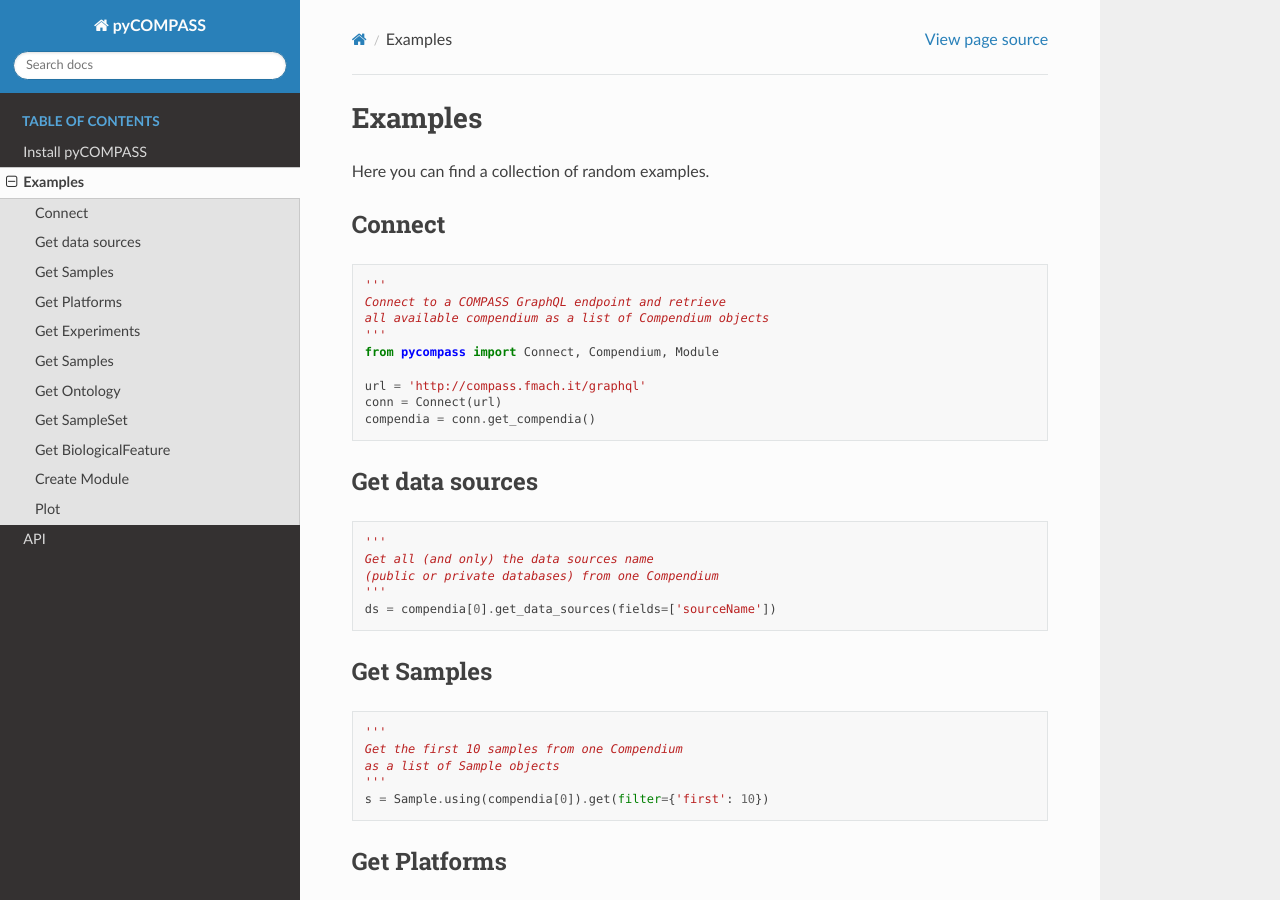
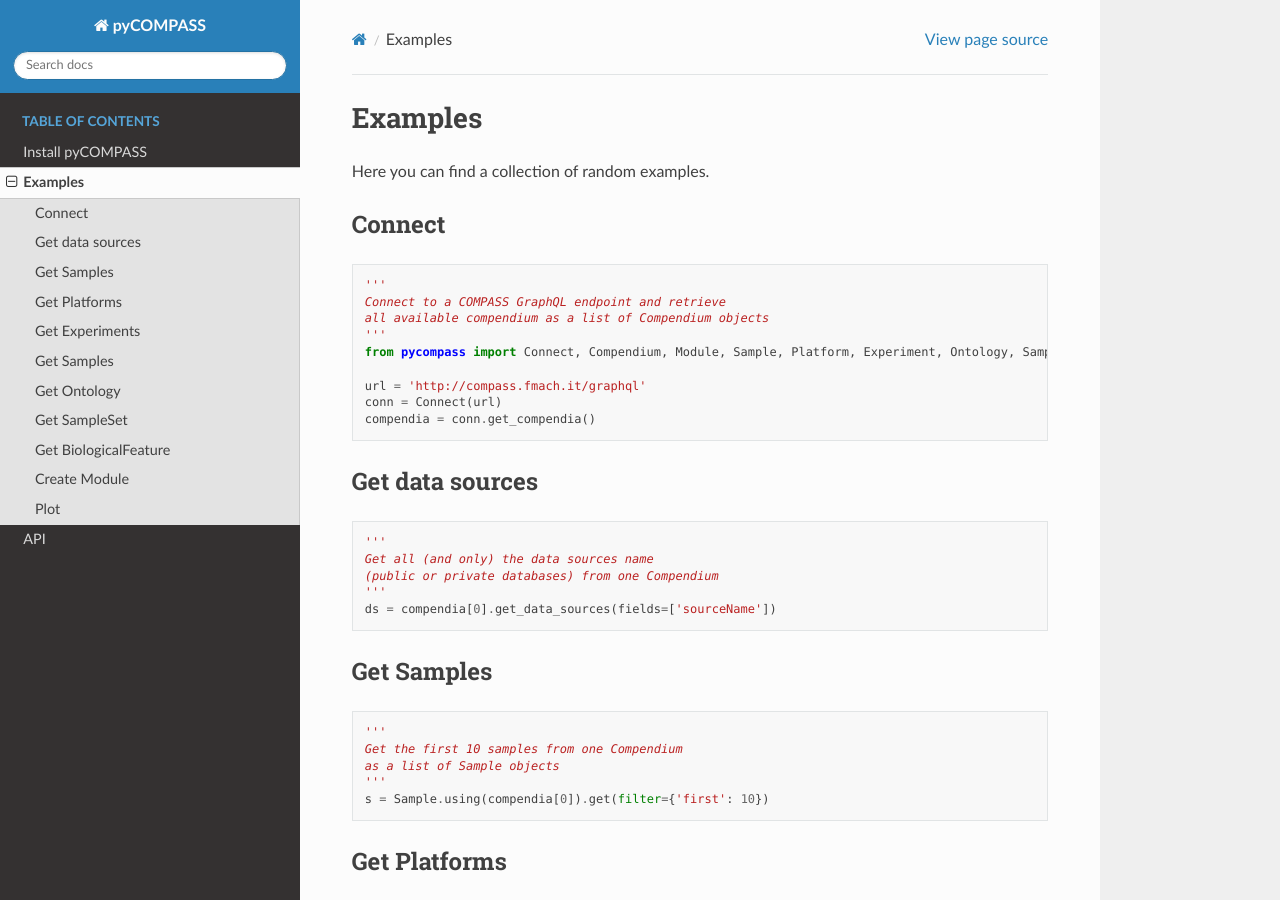
Before and after one commit to marcomoretto/pyCOMPASS, a Sphinx documentation site: the page built from docs/examples.rst, in a window 1280 px wide and 900 px high. Built offline with Sphinx 7.4.7 and the Read the Docs theme 2.0.0, drawn with Linux system fonts in a browser that asks for light colours.

Commit message:
added missing modules to import
Sample, Platform, Experiment, Ontology, SampleSet, Module from pycompass are now imported

```diff
--- a/docs/examples.rst
+++ b/docs/examples.rst
@@ -12,7 +12,7 @@ Connect
   Connect to a COMPASS GraphQL endpoint and retrieve
   all available compendium as a list of Compendium objects
   '''
-  from pycompass import Connect, Compendium, Module
+  from pycompass import Connect, Compendium, Module, Sample, Platform, Experiment, Ontology, SampleSet, Module
 
   url = 'http://compass.fmach.it/graphql'
   conn = Connect(url)
```
